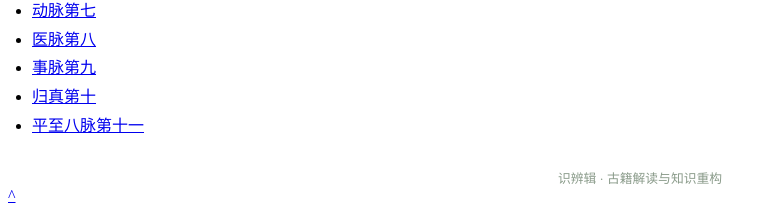
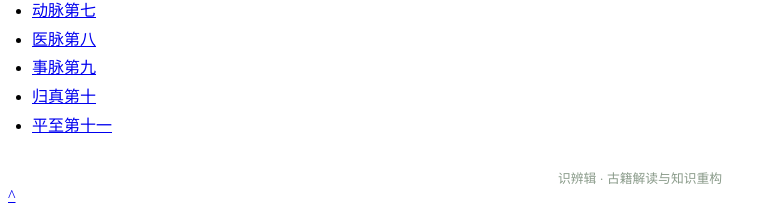
Before and after one commit to chixiao994/chixiao994.github.io, a Jekyll site: the page shibianji/shibian/道衍/index.html, which Jekyll copies as it is, in a window 1280 px wide. Shown: the part 1076-1286 px from the top of the page, without its empty margins (0-777 px from the left). Built offline with Jekyll 4.4.1, drawn with Linux system fonts in a browser that asks for light colours.

Commit message:
Update index.html

```diff
--- a/shibianji/shibian/道衍/index.html
+++ b/shibianji/shibian/道衍/index.html
@@ -67,7 +67,7 @@
         <li><a href="26-百家归脉·医脉第八.html">医脉第八</a></li>
         <li><a href="27-百家归脉·事脉第九.html">事脉第九</a></li>
         <li><a href="28-百家归脉·归真第十.html">归真第十</a></li>
-        <li><a href="29-百家归脉·平至八脉第十一.html">平至八脉第十一</a></li>
+        <li><a href="29-百家归脉·平至八脉第十一.html">平至第十一</a></li>
     </ul>
 
     <div class="footer-note">识辨辑 · 古籍解读与知识重构</div>
```
